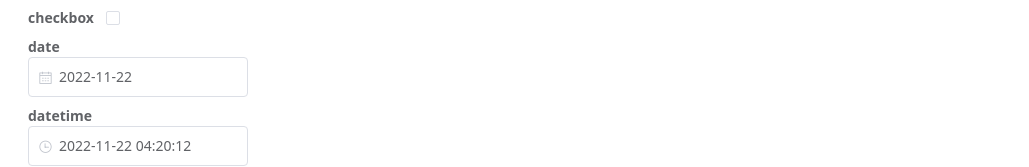
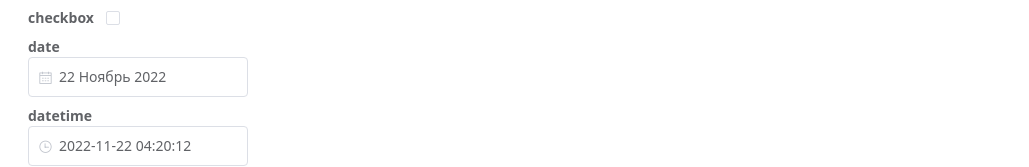
Before and after one commit to alkokaine/cdjs-vue, a Vue app: page /cd-form in a window 1280 px wide. Shown: the part 384-551 px from the top of the page, without its empty margins (0-1029 px from the left). Built offline with nearby package versions, Linux system fonts and the light colour scheme; no server answers.

Commit message:
date property change

```diff
--- a/src/components/cd-cell.vue
+++ b/src/components/cd-cell.vue
@@ -58,8 +58,8 @@
       <el-checkbox class="cd-checkbox" :value="value" :disabled="disabled" v-on:change="onCellChange({ $event, property }, onChange)"></el-checkbox>
     </template>
     <template v-else-if="input.date">
-      <el-date-picker class="cd-date" :placeholder="property.placeholder"
-        :value="value" :disabled="disabled" :clearable="property.clearable"></el-date-picker>
+      <el-date-picker class="cd-date" :placeholder="property.placeholder" :format="property.format" :value-format="property.valueformat"
+        :value="value" :disabled="disabled" :clearable="property.clearable" v-on:input="onCellChange({ $event, property }, onChange)"></el-date-picker>
     </template>
     <template v-else-if="input.datetime">
       <el-date-picker class="cd-date-time" :placeholder="property.placeholder"
@@ -151,6 +151,9 @@
         else if (['checkbox'].indexOf(property.input) != -1) {
           this.$emit('input', $event)
         }
+        else if (['date', 'datetime'].indexOf(property.input) != -1) {
+          this.$emit('input', $event)
+        }
         else if ([undefined, 'textarea', 'text', 'email', 'tel', 'url'].indexOf(property.input) != -1 && $event instanceof Event) {
           this.$emit('input', $event.target.value)
         }
```
